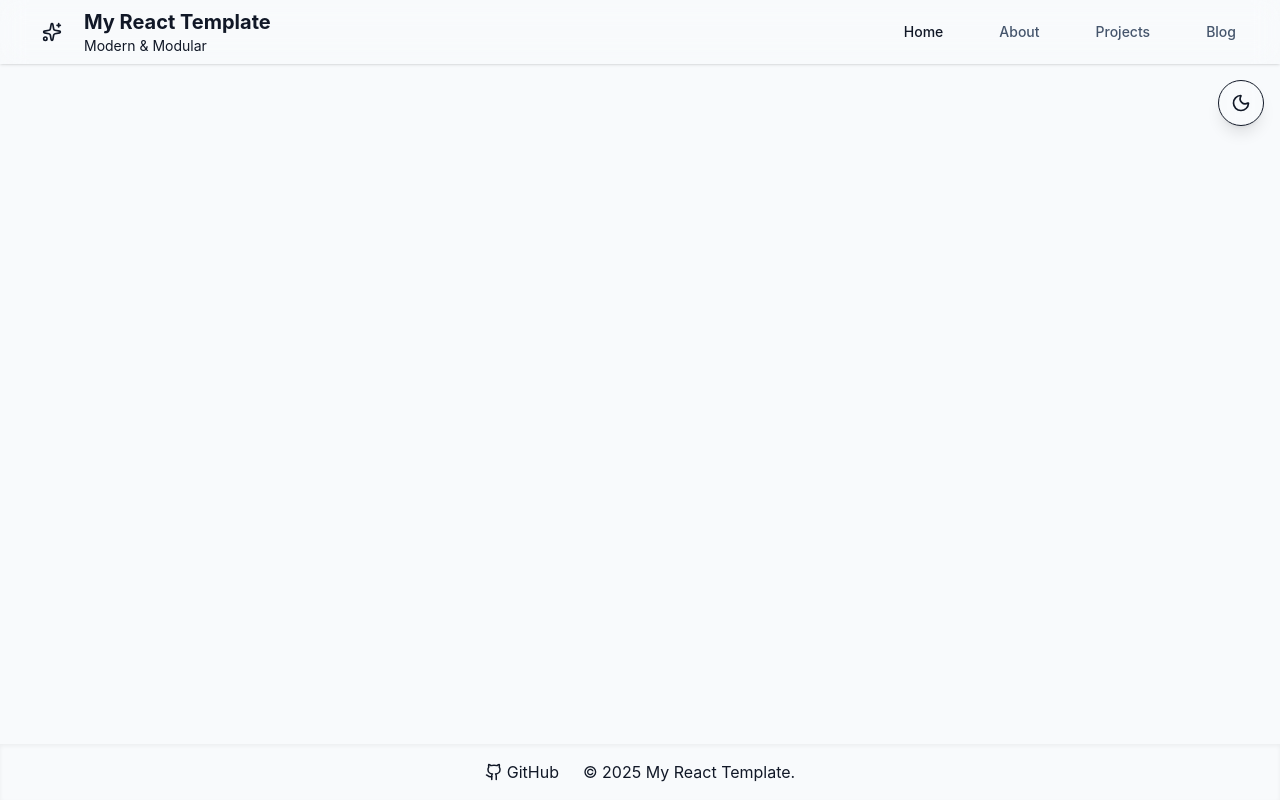
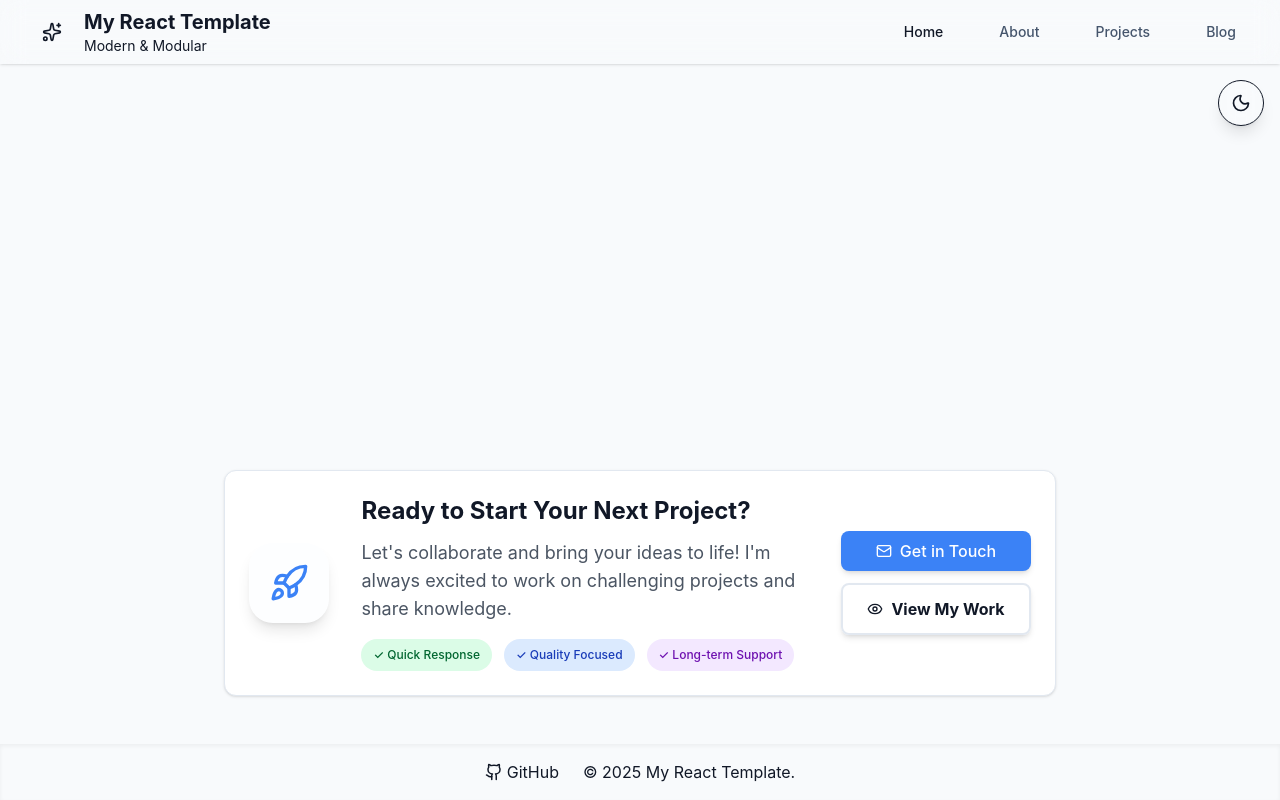
Before and after one commit to kellygreta/easy-project-template, a React (Vite) app: page / in a window 1280 px wide. Built offline with nearby package versions, Linux system fonts and the light colour scheme.

Commit message:
added call to action in the footer layout

```diff
--- /dev/null
+++ b/src/components/Call2Action.jsx
@@ -0,0 +1,65 @@
+import { Eye, Rocket, Mail, Sparkles } from "lucide-react";
+
+export default function Call2Action() {
+  return (
+    //Call to Action Section
+
+    <section className="mb-12">
+      <div className="text-center">
+        <div className="card inline-flex items-center rounded-3xl p-8 group transition-all duration-500 shadow-xl hover:shadow-2xl hover:-translate-y-2">
+          <div className="flex flex-col md:flex-row items-center space-y-6 md:space-y-0 md:space-x-8">
+            <div
+              className="flex items-center justify-center w-20 h-20 rounded-3xl transition-all duration-300 shadow-lg"
+              style={{
+                backgroundColor: "rgb(var(--color-primary-light)/0.15)",
+                color: "rgb(var(--color-primary)/1)",
+              }}
+            >
+              <Rocket className="w-10 h-10" />
+            </div>
+
+            <div className="text-center md:text-left">
+              <h3 className="text-2xl font-bold text-primary mb-3">
+                Ready to Start Your Next Project?
+              </h3>
+              <p className="text-secondary text-lg mb-4 max-w-md">
+                Let's collaborate and bring your ideas to life! I'm always
+                excited to work on challenging projects and share knowledge.
+              </p>
+              <div className="flex flex-wrap gap-3 justify-center md:justify-start">
+                <span className="text-xs bg-green-100 dark:bg-green-900/30 text-green-800 dark:text-green-300 px-3 py-2 rounded-full font-medium">
+                  ✓ Quick Response
+                </span>
+                <span className="text-xs bg-blue-100 dark:bg-blue-900/30 text-blue-800 dark:text-blue-300 px-3 py-2 rounded-full font-medium">
+                  ✓ Quality Focused
+                </span>
+                <span className="text-xs bg-purple-100 dark:bg-purple-900/30 text-purple-800 dark:text-purple-300 px-3 py-2 rounded-full font-medium">
+                  ✓ Long-term Support
+                </span>
+              </div>
+            </div>
+
+            <div className="flex flex-col space-y-3">
+              <a
+                href="mailto:hello@example.com"
+                className="btn-primary font-bold px-6 py-3 rounded-lg transition-all duration-300 flex items-center justify-center space-x-2 shadow-md "
+              >
+                <Mail className="w-4 h-4" />
+                <span>Get in Touch</span>
+              </a>
+
+              <a
+                href="https://github.com/kellygreta"
+                target="_blank"
+                className="font-bold px-6 py-3 rounded-lg transition-all duration-300 flex items-center justify-center space-x-2 shadow-md hover:shadow-lg border-2 border-slate-200 "
+              >
+                <Eye className="w-4 h-4" />
+                <span>View My Work</span>
+              </a>
+            </div>
+          </div>
+        </div>
+      </div>
+    </section>
+  );
+}
--- a/src/components/Layout.jsx
+++ b/src/components/Layout.jsx
@@ -1,11 +1,13 @@
 import HeaderMenu from "./HeaderMenu.jsx";
 import Footer from "./Footer";
+import Call2Action from "../components/Call2Action";
 
 export default function Layout({ children }) {
   return (
     <div className="flex flex-col min-h-screen">
       <HeaderMenu />
       <main className="flex-1 pt-8 p-4">{children}</main>
+      <Call2Action />
       <Footer />
     </div>
   );
```
